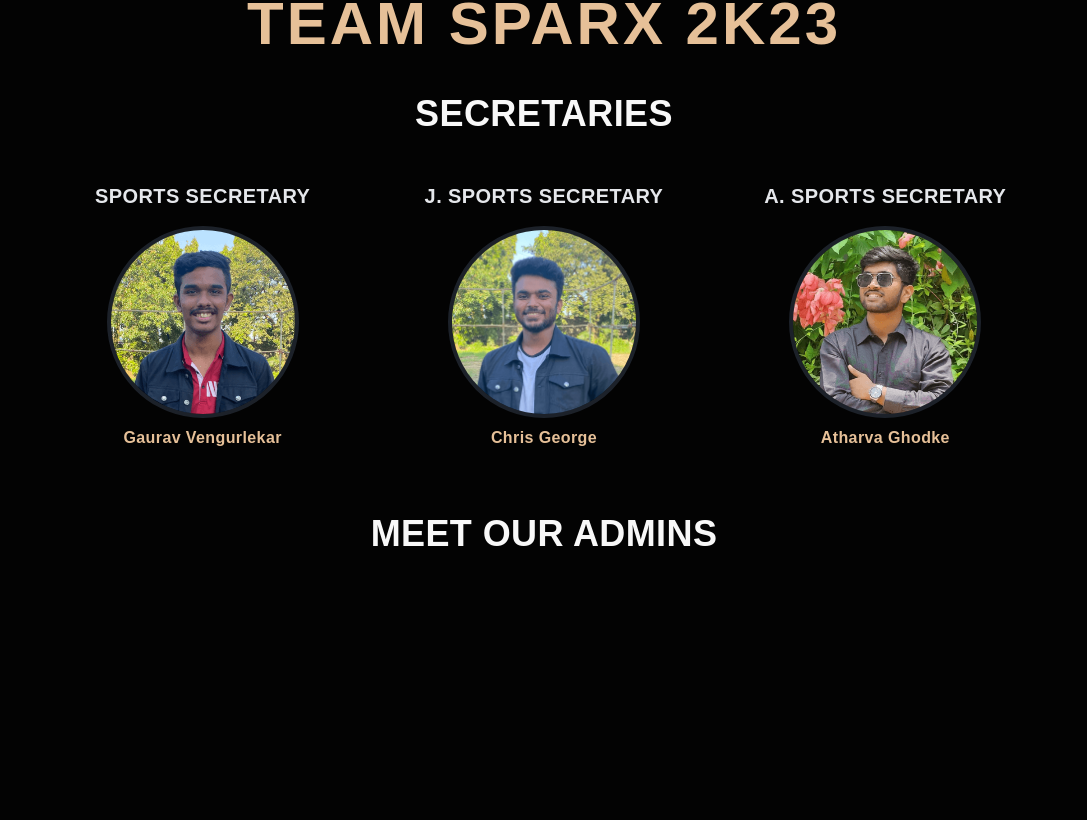
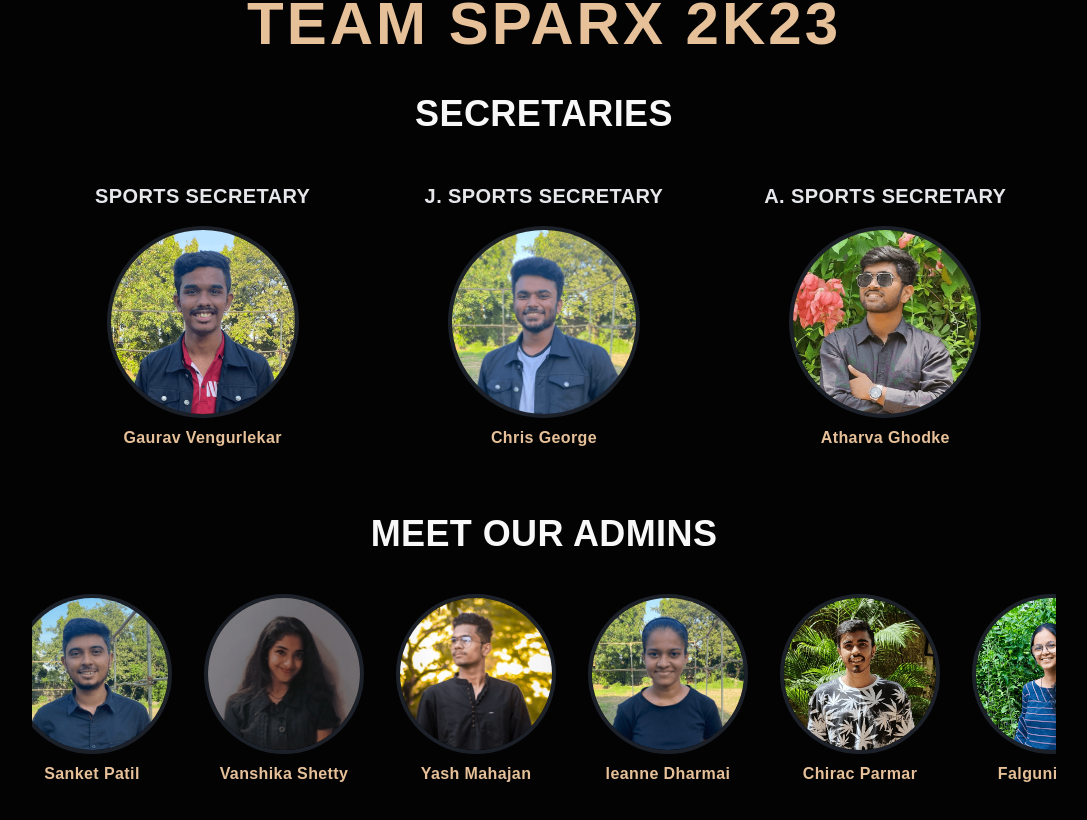
Before and after one commit to MrunalVaidya0715/sparx-website, a Next.js app in the folder sparx-web-app/: page / in a window 1280 px wide. Shown: the part 782-1602 px from the top of the page, without its empty margins (96-1183 px from the left). Before the commit the page ends 1384 px from the top, so only its background shows below. Built offline with nearby package versions, Linux system fonts and the light colour scheme.

Commit message:
added admin

```diff
--- a/sparx-web-app/components/HomeMembers.jsx
+++ b/sparx-web-app/components/HomeMembers.jsx
@@ -17,6 +17,7 @@ const HomeMembers = () => {
           <Admins />
         </Marquee>
       </div> */}
+      <Admins/>
 
     </>
   )
```
